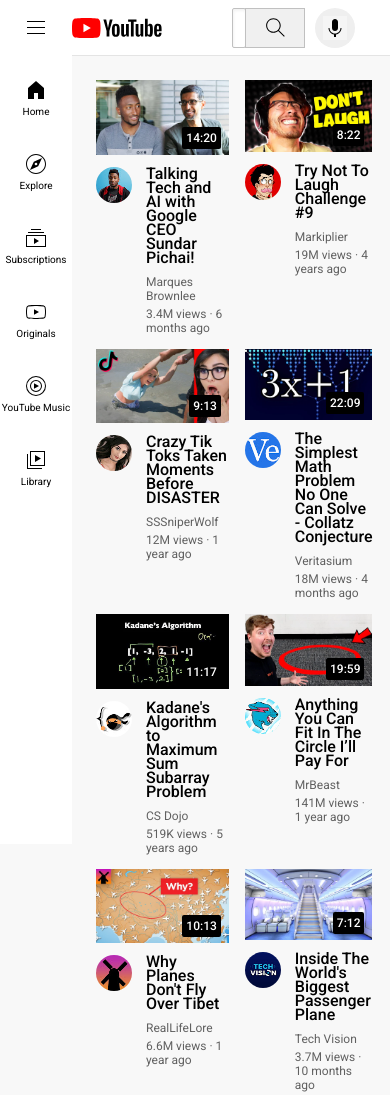
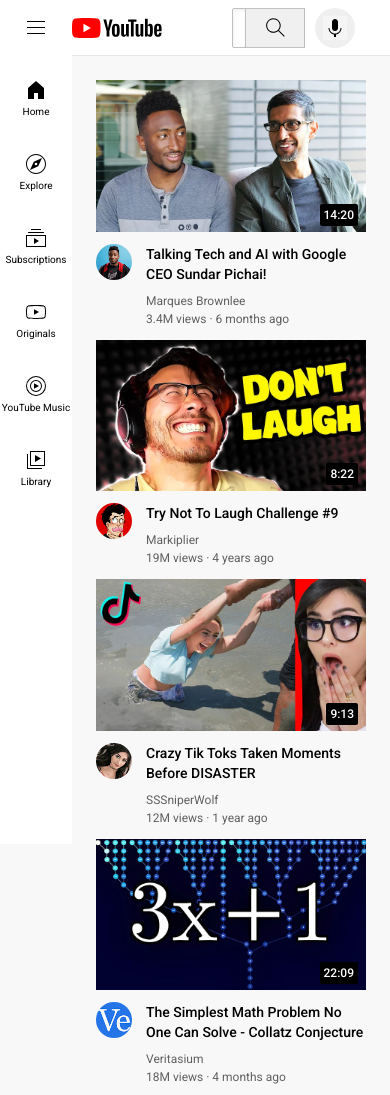
Before and after one commit to Abinashvetri/practice-website, a plain HTML site: page index.html in a window 390 px wide. Shown: the top 1095 px of the page. Drawn offline with Linux system fonts and the light colour scheme.

Commit message:
video title fixed

```diff
--- a/styles/video.css
+++ b/styles/video.css
@@ -13,7 +13,8 @@
 .video-title{
   margin-top: 0px;
   font-weight: 500;
-  line-height: 14px;
+  line-height: 20px;
+ font-size: 14px;
 
   margin-bottom: 10px;
 }
@@ -38,7 +39,12 @@
   column-gap: 16px;
   row-gap: 14px;
 }
-@media (max-width:750px){
+@media (max-width:480px){
+  .video-grid{
+    grid-template-columns: 1fr;
+  }
+}
+@media (min-width:481px )and (max-width:750px){
   .video-grid{
     grid-template-columns: 1fr 1fr;
   }
```
